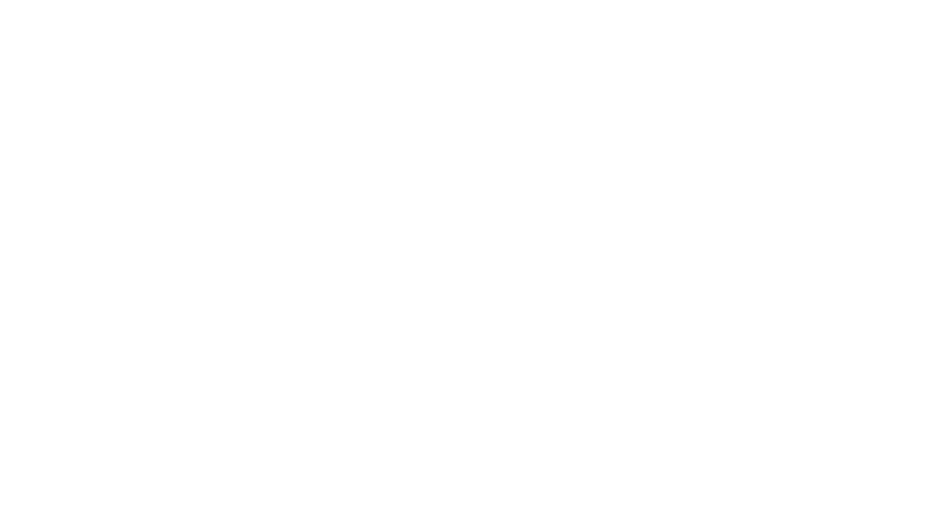
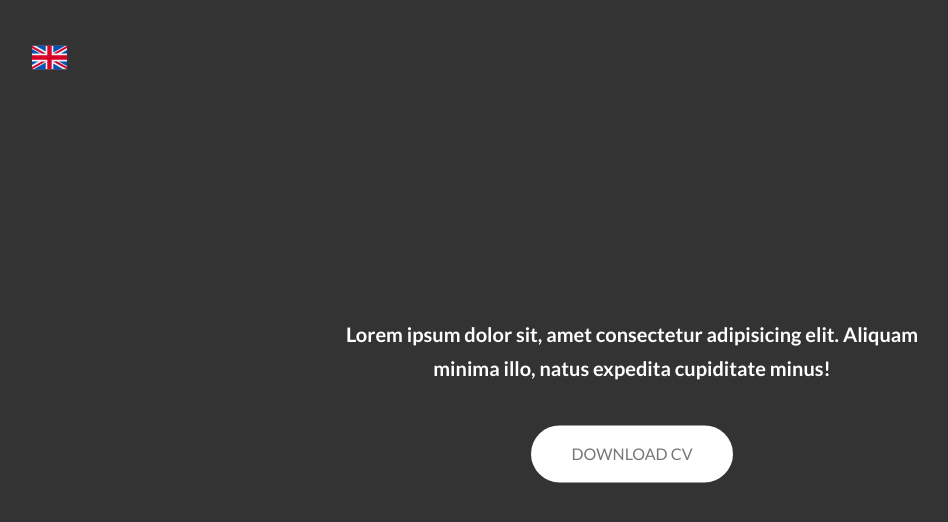
Before and after one commit to JainieJ/my-portfolio-project, a React (Create React App) app: page / in a window 1280 px wide. Shown: the top 522 px of the page, without its empty margins (8-956 px from the left). Built offline with nearby package versions, Linux system fonts and the light colour scheme.

Commit message:
added header and CustomButton components with styles

```diff
--- a/package.json
+++ b/package.json
@@ -6,6 +6,7 @@
     "node-sass": "^4.12.0",
     "react": "^16.9.0",
     "react-dom": "^16.9.0",
+    "react-flags": "^0.1.18",
     "react-scripts": "3.1.1"
   },
   "scripts": {
--- a/src/App.js
+++ b/src/App.js
@@ -1,8 +1,12 @@
 import React from "react";
-import "./App.scss";
+import Header from "./pages/header/header.component";
 
 function App() {
-  return <div className="App"></div>;
+  return (
+    <div>
+      <Header />
+    </div>
+  );
 }
 
 export default App;
--- a/src/App.scss
+++ b/src/App.scss
@@ -13,7 +13,6 @@ html {
 }
 
 //TYPOGRAPHY
-
 body {
   font-family: "Lato", sans-serif;
   font-weight: 400;
@@ -29,3 +28,31 @@ $color-grey-light-1: #f7f7f7;
 $color-grey-light-2: #eee;
 $color-white: #fff;
 $color-black: #000;
+
+// FONT SIZES
+$default-font-size: 1.6rem;
+
+//UTILITY CLASSES
+.u-center-text {
+  text-align: center !important;
+}
+
+.u-margin-bottom-lg {
+  margin-bottom: 8rem !important;
+}
+
+.u-margin-bottom-md {
+  margin-bottom: 4rem !important;
+}
+
+.u-margin-bottom-sm {
+  margin-bottom: 2rem !important;
+}
+
+.u-margin-top-lg {
+  margin-top: 8rem !important;
+}
+
+.u-margin-top-huge {
+  margin-top: 10rem !important;
+}
--- /dev/null
+++ b/src/components/custom-button/custom-button.component.jsx
@@ -0,0 +1,13 @@
+import React from "react";
+import "./custom-button.styles.scss";
+
+const CustomButton = ({ children, color }) => {
+  const btnStyles = `btn btn--${color}`;
+  return (
+    <a href="#" className={btnStyles}>
+      {children}
+    </a>
+  );
+};
+
+export default CustomButton;
--- /dev/null
+++ b/src/components/custom-button/custom-button.styles.scss
@@ -0,0 +1,35 @@
+@import "../../App.scss";
+
+.btn {
+  &,
+  &:link,
+  &:visited {
+    text-transform: uppercase;
+    text-decoration: none;
+    padding: 1.5rem 4rem;
+    display: inline-block;
+    border-radius: 10rem;
+    transition: all 0.2s;
+    position: relative;
+    font-size: $default-font-size;
+    border: none;
+    cursor: pointer;
+  }
+
+  &:hover {
+    transform: translateY(-0.3rem);
+    box-shadow: 0 10px 20px rgba($color-black, 0.2);
+  }
+
+  &:active,
+  &:focus {
+    outline: none;
+    transform: translateY(-0.1rem);
+    box-shadow: 0 5px 10px rgba($color-black, 0.2);
+  }
+
+  &--white {
+    background-color: $color-white;
+    color: $color-grey-dark;
+  }
+}
--- /dev/null
+++ b/src/pages/header/header.component.jsx
@@ -0,0 +1,23 @@
+import React from "react";
+import CustomButton from "../../components/custom-button/custom-button.component";
+import { ReactComponent as BritishFlag } from "../../img/united-kingdom.svg";
+import "./header.styles.scss";
+
+const Header = () => {
+  return (
+    <header className="header">
+      <div className="header__language-box">
+        <BritishFlag className="header__flag" />
+      </div>
+      <div className="header__text-box">
+        <h1 className="u-margin-bottom-md">
+          Lorem ipsum dolor sit, amet consectetur adipisicing elit. Aliquam
+          minima illo, natus expedita cupiditate minus!
+        </h1>
+        <CustomButton color="white">Download CV</CustomButton>
+      </div>
+    </header>
+  );
+};
+
+export default Header;
--- /dev/null
+++ b/src/pages/header/header.styles.scss
@@ -0,0 +1,27 @@
+@import "../../App.scss";
+
+.header {
+  height: 100vh;
+  background-color: $color-grey-dark-3;
+  position: relative;
+  color: $color-white;
+
+  &__language-box {
+    position: absolute;
+    top: 4rem;
+    left: 4rem;
+    cursor: pointer;
+  }
+
+  &__flag {
+    height: 3.5rem;
+  }
+
+  &__text-box {
+    position: absolute;
+    top: 50%;
+    left: 50%;
+    transform: translate(-50%, -50%);
+    text-align: center;
+  }
+}
```
Also changed, not shown: src/img/united-kingdom.svg (added), 1 other file (tests, documents, lock files or other folders).
